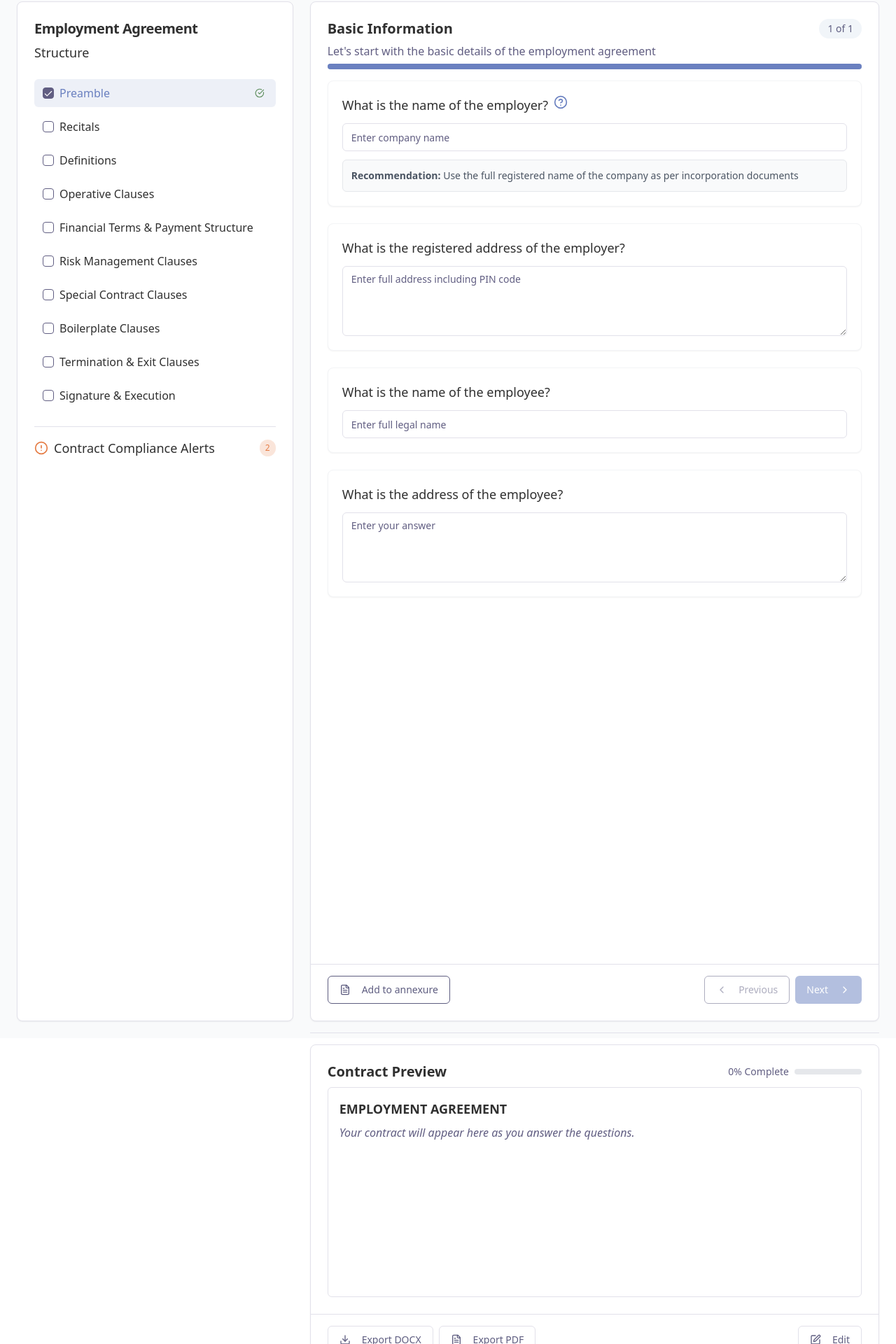
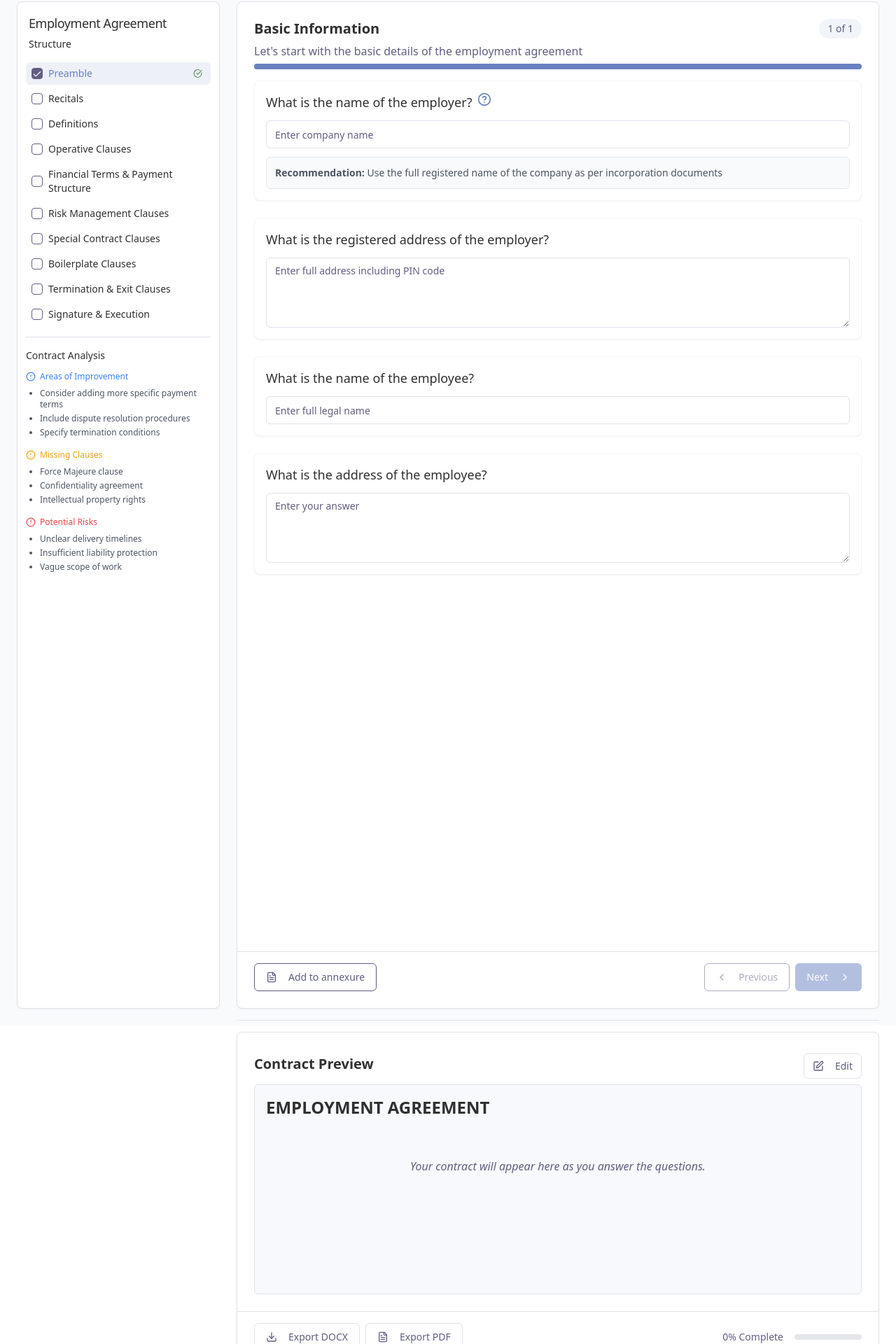
Before and after one commit to ShisaC/legal-ink-scribe-india, a React (Vite) app: page / in a window 1280 px wide. Shown: the part 90-2010 px from the top of the page at 70% size. Built offline with nearby package versions, Linux system fonts and the light colour scheme.

Commit message:
Refactor: Adjust layout for panels
Adjust the layout of the left and right panels to match the image, ensuring the left panel takes up 20-30% of the width.

```diff
--- a/src/components/ContractPreview.tsx
+++ b/src/components/ContractPreview.tsx
@@ -43,30 +43,25 @@ const ContractPreview = ({ contract, onEdit }: ContractPreviewProps) => {
 
   return (
     <Card>
-      <CardHeader className="pb-2">
-        <div className="flex justify-between items-center">
-          <h2 className="text-xl font-semibold text-contractDark">Contract Preview</h2>
-          <div className="flex items-center gap-2">
-            <div className="text-sm text-muted-foreground">
-              {contract.progress}% Complete
-            </div>
-            <div className="w-24 h-2 bg-gray-200 rounded-full overflow-hidden">
-              <div
-                className="h-full bg-contractBlue"
-                style={{ width: `${contract.progress}%` }}
-              ></div>
-            </div>
-          </div>
-        </div>
+      <CardHeader className="pb-2 flex flex-row items-center justify-between">
+        <h2 className="text-xl font-semibold text-contractDark">Contract Preview</h2>
+        <Button
+          onClick={onEdit}
+          variant="outline"
+          size="sm"
+          className="text-contractPurple hover:text-contractBlue"
+        >
+          <EditIcon className="h-4 w-4 mr-2" /> Edit
+        </Button>
       </CardHeader>
 
       <CardContent>
-        <div className="border rounded-md p-4 bg-white min-h-[300px] prose max-w-none overflow-y-auto max-h-[500px]">
-          <h3 className="font-bold text-lg mb-2">{contract.title}</h3>
+        <div className="border rounded-md p-4 bg-[#f7f9fc] min-h-[300px] prose max-w-none overflow-y-auto max-h-[500px] text-left">
+          <h1 className="text-2xl font-bold mb-4">{contract.title}</h1>
           {contract.content ? (
-            <div dangerouslySetInnerHTML={highlightActiveSection(contract.content, contract.activeSection)} />
+            <div dangerouslySetInnerHTML={highlightActiveSection(contract.content, contract.activeSection)} className="text-sm" />
           ) : (
-            <div className="text-muted-foreground italic">
+            <div className="text-muted-foreground italic text-center py-10">
               Your contract will appear here as you answer the questions.
             </div>
           )}
@@ -84,13 +79,17 @@ const ContractPreview = ({ contract, onEdit }: ContractPreviewProps) => {
             Export PDF
           </Button>
         </div>
-        <Button
-          onClick={onEdit}
-          variant="outline"
-          className="text-contractPurple hover:text-contractBlue"
-        >
-          <EditIcon className="h-4 w-4 mr-2" /> Edit
-        </Button>
+        <div className="flex items-center gap-2">
+          <span className="text-sm text-muted-foreground mr-2">
+            {contract.progress}% Complete
+          </span>
+          <div className="w-24 h-2 bg-gray-200 rounded-full overflow-hidden">
+            <div
+              className="h-full bg-contractBlue"
+              style={{ width: `${contract.progress}%` }}
+            ></div>
+          </div>
+        </div>
       </CardFooter>
     </Card>
   );
--- a/src/components/ContractStructure.tsx
+++ b/src/components/ContractStructure.tsx
@@ -24,17 +24,17 @@ const ContractStructure = ({
 }: ContractStructureProps) => {
   return (
     <Card className="h-full flex flex-col">
-      <CardHeader>
-        <CardTitle className="text-xl text-contractDark">Employment Agreement</CardTitle>
-        <h3 className="text-lg text-contractDark">Structure</h3>
+      <CardHeader className="py-4 px-4">
+        <CardTitle className="text-lg font-medium text-contractDark">Employment Agreement</CardTitle>
+        <h3 className="text-sm font-medium text-contractDark mt-1">Structure</h3>
       </CardHeader>
 
-      <CardContent className="flex-1 overflow-y-auto pb-0">
-        <div className="space-y-2 mb-6">
+      <CardContent className="flex-1 overflow-y-auto pb-0 px-3">
+        <div className="space-y-1 mb-4">
           {sections.map((section) => (
             <div
               key={section.id}
-              className={`contract-structure-item cursor-pointer ${currentSection === section.id ? 'active' : ''}`}
+              className={`contract-structure-item py-1.5 ${currentSection === section.id ? 'active' : ''}`}
               onClick={() => onSectionClick(section.id)}
             >
               <Checkbox
@@ -46,7 +46,7 @@ const ContractStructure = ({
               />
               <label
                 htmlFor={section.id}
-                className="w-full cursor-pointer select-none"
+                className="w-full cursor-pointer select-none text-sm"
               >
                 {section.title}
               </label>
@@ -57,51 +57,49 @@ const ContractStructure = ({
           ))}
         </div>
 
-        <Separator className="my-4" />
+        <Separator className="my-3" />
 
-        <Collapsible className="w-full">
-          <CollapsibleTrigger className="flex items-center gap-2 text-lg mb-3 text-contractDark w-full justify-between">
-            <div className="flex items-center gap-2">
-              <AlertCircle className="h-5 w-5 text-warning" />
-              <span>Contract Compliance Alerts</span>
+        <div className="mt-4">
+          <h3 className="text-sm font-medium mb-3">Contract Analysis</h3>
+
+          <div className="text-xs space-y-4">
+            <div>
+              <div className="flex items-center text-blue-500 mb-2">
+                <AlertCircle className="h-3.5 w-3.5 mr-1.5" />
+                <span>Areas of Improvement</span>
+              </div>
+              <ul className="list-disc pl-5 space-y-1 text-gray-600">
+                <li>Consider adding more specific payment terms</li>
+                <li>Include dispute resolution procedures</li>
+                <li>Specify termination conditions</li>
+              </ul>
             </div>
-            <span className="text-xs bg-warning/20 text-warning px-2 py-1 rounded-full">
-              {warnings.length}
-            </span>
-          </CollapsibleTrigger>
-          <CollapsibleContent>
-            {warnings.length > 0 ? (
-              <div className="space-y-2 mt-2">
-                {warnings.map((warning) => (
-                  <div
-                    key={warning.id}
-                    className={
-                      warning.type === 'warning'
-                        ? 'contract-warning'
-                        : warning.type === 'error'
-                          ? 'contract-error'
-                          : 'contract-success'
-                    }
-                  >
-                    <AlertCircle className={`h-4 w-4 ${
-                      warning.type === 'warning'
-                        ? 'text-warning'
-                        : warning.type === 'error'
-                          ? 'text-error'
-                          : 'text-success'
-                    }`} />
-                    <span className="text-sm">{warning.message}</span>
-                  </div>
-                ))}
+
+            <div>
+              <div className="flex items-center text-amber-500 mb-2">
+                <AlertCircle className="h-3.5 w-3.5 mr-1.5" />
+                <span>Missing Clauses</span>
               </div>
-            ) : (
-              <div className="text-success flex items-center gap-2 p-3 rounded-md bg-success/10">
-                <CheckCircle className="h-5 w-5" />
-                <span>All sections compliant</span>
+              <ul className="list-disc pl-5 space-y-1 text-gray-600">
+                <li>Force Majeure clause</li>
+                <li>Confidentiality agreement</li>
+                <li>Intellectual property rights</li>
+              </ul>
+            </div>
+
+            <div>
+              <div className="flex items-center text-red-500 mb-2">
+                <AlertCircle className="h-3.5 w-3.5 mr-1.5" />
+                <span>Potential Risks</span>
               </div>
-            )}
-          </CollapsibleContent>
-        </Collapsible>
+              <ul className="list-disc pl-5 space-y-1 text-gray-600">
+                <li>Unclear delivery timelines</li>
+                <li>Insufficient liability protection</li>
+                <li>Vague scope of work</li>
+              </ul>
+            </div>
+          </div>
+        </div>
       </CardContent>
     </Card>
   );
--- a/src/index.css
+++ b/src/index.css
@@ -14,10 +14,10 @@
     --popover: 0 0% 100%;
     --popover-foreground: 0 0% 19%; /* contractDark */
 
-    --primary: 244 16% 44%; /* contractPurple */
+    --primary: 244 16% 44%; /* contractPurple - #5E5D80 */
     --primary-foreground: 0 0% 100%;
 
-    --secondary: 224 40% 58%; /* contractBlue */
+    --secondary: 224 40% 58%; /* contractBlue - #6A80C0 */
     --secondary-foreground: 0 0% 100%;
 
     --muted: 224 40% 90%;
@@ -53,11 +53,11 @@
   }
 
   .contract-question-card {
-    @apply bg-white rounded-lg p-5 mb-4 border border-gray-100 shadow-sm transition-all hover:border-contractBlue;
+    @apply bg-white rounded-lg p-4 mb-3 border border-gray-100 shadow-sm transition-all hover:border-contractBlue;
   }
 
   .contract-structure-item {
-    @apply flex items-center gap-2 py-2 pl-3 pr-4 rounded-md text-contractDark hover:bg-accent hover:text-contractBlue transition-colors;
+    @apply flex items-center gap-2 py-1.5 pl-2 pr-3 rounded-md text-contractDark hover:bg-accent hover:text-contractBlue transition-colors;
   }
 
   .contract-structure-item.active {
@@ -81,7 +81,7 @@
   }
 
   .contract-progress-bar {
-    @apply h-2 rounded-full bg-contractBlue/20;
+    @apply h-2 rounded-full bg-gray-200;
   }
 
   .contract-progress-bar .progress {
@@ -117,4 +117,70 @@
   .section-highlight {
     @apply bg-contractBlue/10 border-l-4 border-contractBlue p-2 rounded-md my-2;
   }
+
+  /* Custom color classes for the contract app */
+  .text-contractDark {
+    @apply text-gray-800;
+  }
+
+  .bg-contractDark {
+    @apply bg-[#303030];
+  }
+
+  .text-contractPurple {
+    @apply text-[#5E5D80];
+  }
+
+  .bg-contractPurple {
+    @apply bg-[#5E5D80];
+  }
+
+  .border-contractPurple {
+    @apply border-[#5E5D80];
+  }
+
+  .text-contractBlue {
+    @apply text-[#6A80C0];
+  }
+
+  .bg-contractBlue {
+    @apply bg-[#6A80C0];
+  }
+
+  .border-contractBlue {
+    @apply border-[#6A80C0];
+  }
+
+  /* Table styling for leave structure */
+  .contract-table {
+    @apply w-full border-collapse;
+  }
+
+  .contract-table th {
+    @apply bg-slate-50 text-left py-2 px-3 text-sm font-medium;
+  }
+
+  .contract-table td {
+    @apply border-t border-gray-200 py-2 px-3;
+  }
+
+  /* For consistent styling of small buttons */
+  .btn-sm {
+    @apply py-1 px-3 text-xs font-medium rounded;
+  }
+
+  /* For progress indicator */
+  .progress-pill {
+    @apply bg-slate-100 text-contractPurple text-sm px-3 py-1 rounded-full font-medium;
+  }
+
+  /* Animation for sub-question expansion */
+  @keyframes fadeIn {
+    from { opacity: 0; transform: translateY(-10px); }
+    to { opacity: 1; transform: translateY(0); }
+  }
+
+  .animate-fade-in {
+    animation: fadeIn 0.3s ease-out forwards;
+  }
 }
--- a/src/pages/Index.tsx
+++ b/src/pages/Index.tsx
@@ -1,3 +1,4 @@
+
 import React, { useState, useEffect } from 'react';
 import ContractStructure from '@/components/ContractStructure';
 import QuestionPanel from '@/components/QuestionPanel';
@@ -170,9 +171,9 @@ const Index = () => {
           <h1 className="text-3xl font-bold text-contractDark">Start a fresh contract</h1>
         </header>
 
-        <div className="grid grid-cols-1 lg:grid-cols-12 gap-6">
-          {/* Left Panel - Contract Structure */}
-          <div className="lg:col-span-4">
+        <div className="grid grid-cols-12 gap-6">
+          {/* Left Panel - Contract Structure - Reduced from col-span-4 to col-span-3 */}
+          <div className="col-span-12 md:col-span-3">
             <ContractStructure
               sections={sections}
               warnings={warnings}
@@ -182,8 +183,8 @@ const Index = () => {
             />
           </div>
 
-          {/* Right Panel - Questions & Contract Preview */}
-          <div className="lg:col-span-8">
+          {/* Right Panel - Questions & Contract Preview - Increased from col-span-8 to col-span-9 */}
+          <div className="col-span-12 md:col-span-9">
             <QuestionPanel
               currentGroup={currentGroup}
               onAnswerChange={handleAnswerChange}
```
Also changed, not shown: src/components/QuestionPanel.tsx (+11 -7 lines).
